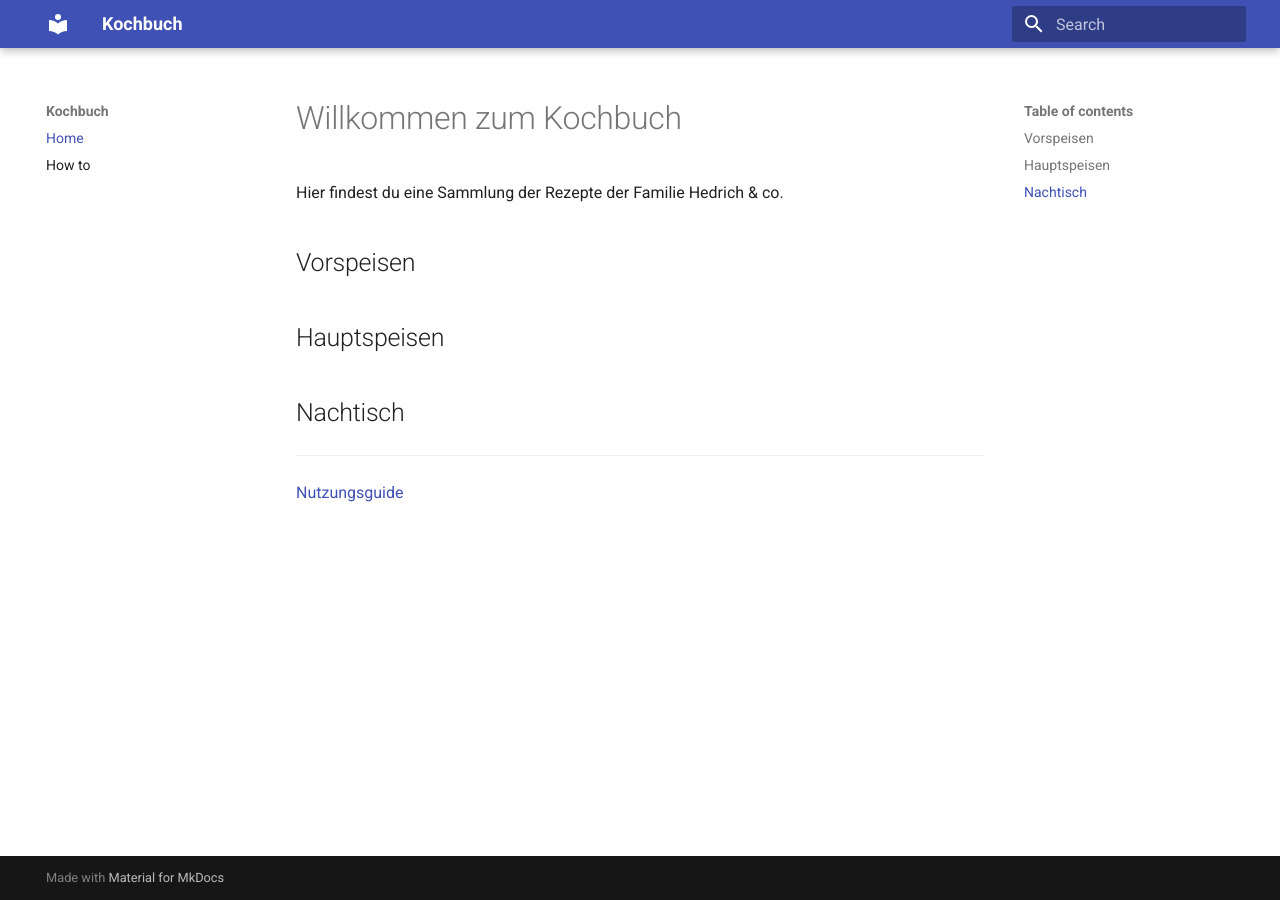
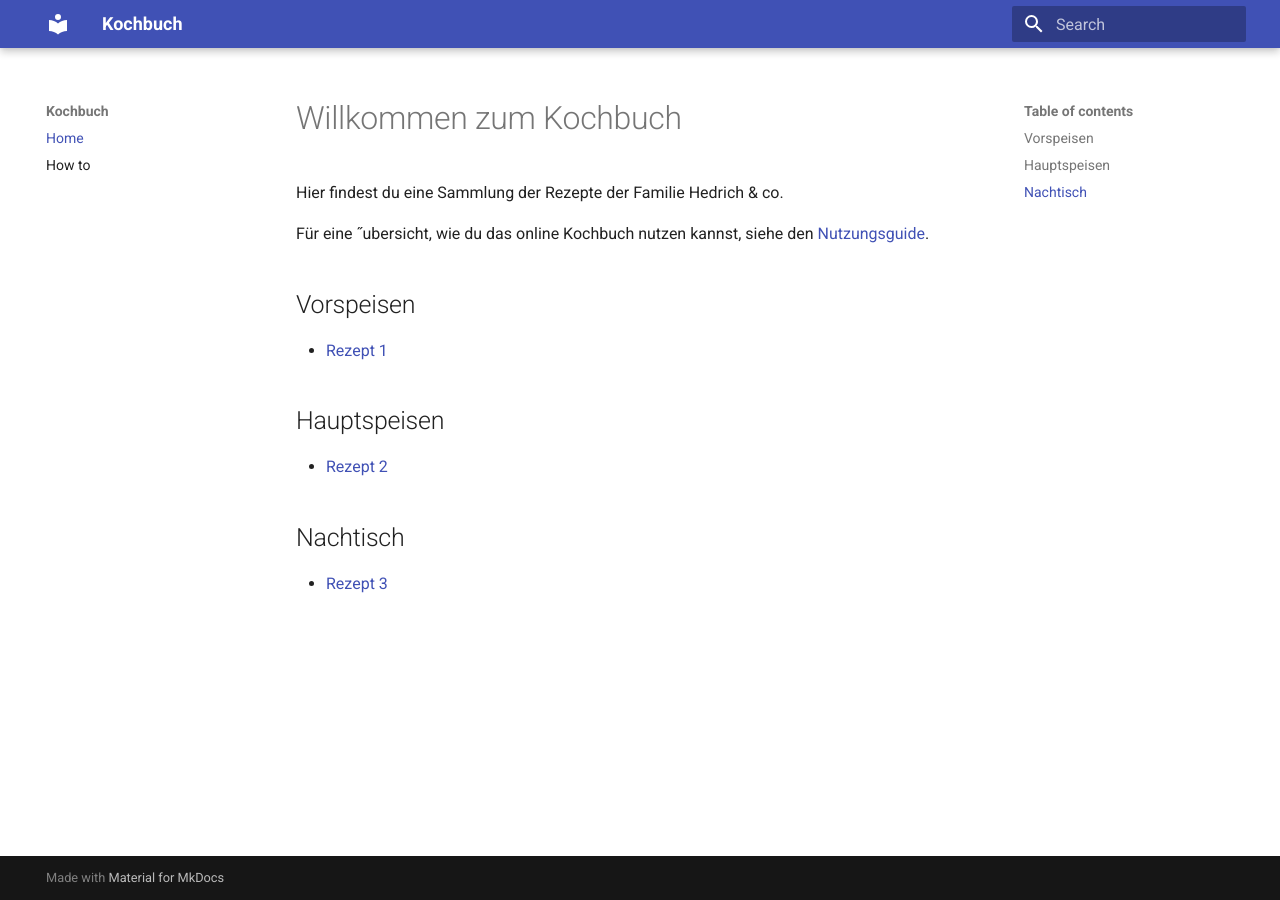
Before and after one commit to open-kochbuch/kochbuch, an MkDocs documentation site: the page built from docs/index.md, in a window 1280 px wide. Built offline with MkDocs 1.6.1 and Material for MkDocs 9.7.7, drawn with Linux system fonts in a browser that asks for light colours.

Commit message:
Update index.md

```diff
--- a/docs/index.md
+++ b/docs/index.md
@@ -2,12 +2,16 @@
 
 Hier findest du eine Sammlung der Rezepte der Familie Hedrich & co.
 
+Für eine ˝ubersicht, wie du das online Kochbuch nutzen kannst, siehe den [Nutzungsguide](how-to).
+
 ## Vorspeisen
+
+* [Rezept 1](vorspeisen/rezept1.md)
 
 ## Hauptspeisen
 
+* [Rezept 2](hauptspeisen/rezept2.md)
+
 ## Nachtisch
 
----
-
-[Nutzungsguide](how-to)
+* [Rezept 3](nachtische/rezept3.md)
```
